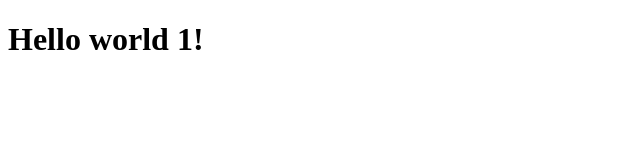
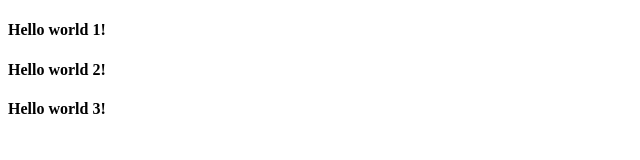
Before and after one commit to coderoadpl/frontend--html-css-flexbox--task-1, a website: page index.html in a window 1280 px wide. Shown: the whole page, without its empty margins (0-640 px from the left). Drawn offline with Linux system fonts and the light colour scheme.

Commit message:
Add files via upload

```diff
--- a/index.html
+++ b/index.html
@@ -7,8 +7,14 @@
         <title>Code Road</title>
     </head>
     <body>
-        <h1>
+        <h4>
             Hello world 1!
-        </h1>
+        </h4>
+        <h4>
+            Hello world 2!
+        </h4>
+        <h4>
+            Hello world 3!
+        </h4>
     </body>
 </html>
```
